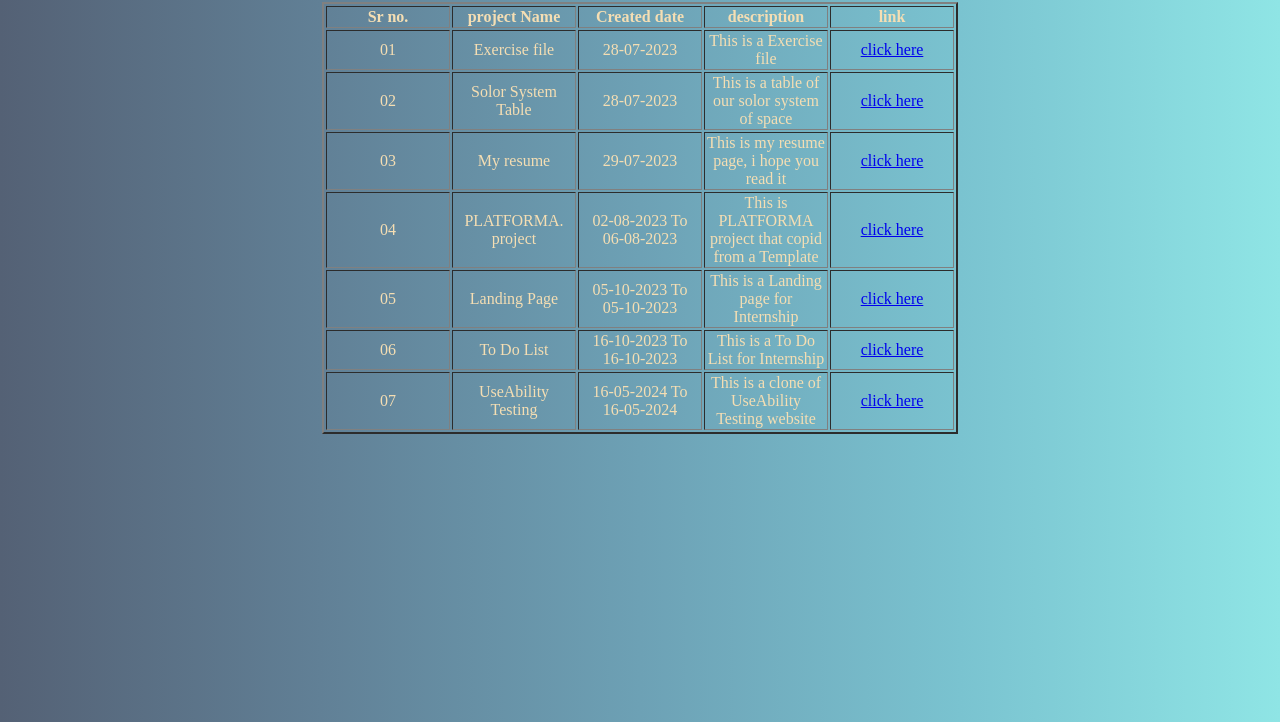
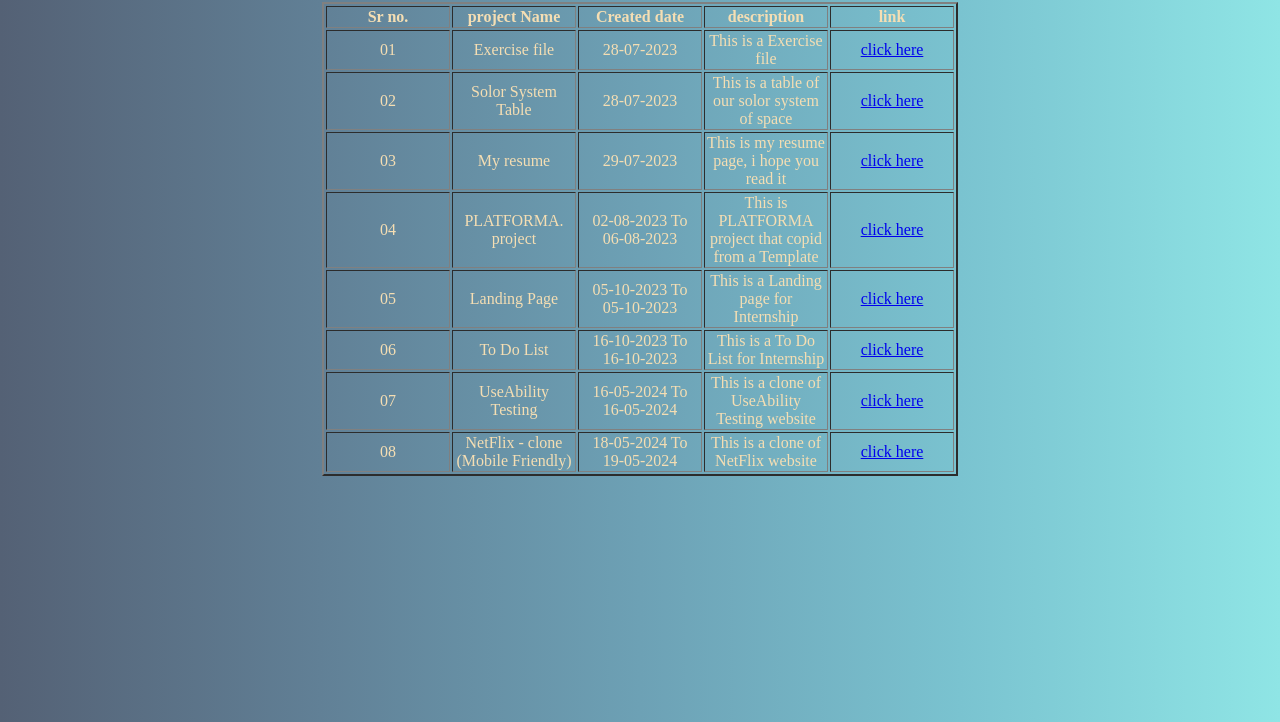
Before and after one commit to vikaspareek015/projecct, a plain HTML site: page index.html in a window 1280 px wide. Shown: the part 78-800 px from the top of the page. Drawn offline with Linux system fonts and the light colour scheme.

Commit message:
NetFlix clone added in Index file

```diff
--- a/index.html
+++ b/index.html
@@ -103,6 +103,15 @@
                 <td>This is a clone of UseAbility Testing website</td>
                 <td><a href="UseAbilityTesting/UseAbilityTesting.html" target="_blank">click here</a></td>
               </tr>
+
+            <!-- project row and colummn 08  -->
+              <tr>
+                <td>08</td>
+                <td>NetFlix - clone (Mobile Friendly)</td>
+                <td>18-05-2024 To 19-05-2024</td>
+                <td>This is a clone of NetFlix website</td>
+                <td><a href="NetFlix-Clone/index.html" target="_blank">click here</a></td>
+              </tr>
         </tbody>
     </table>
     </div>
```
